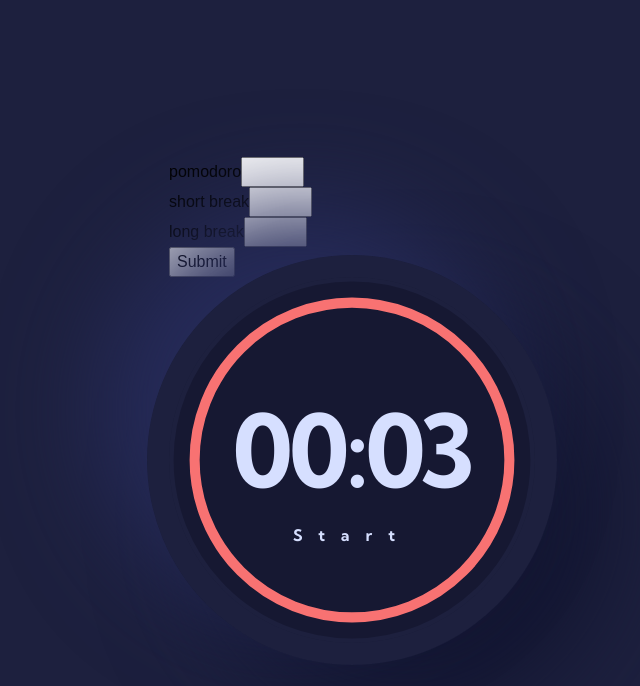
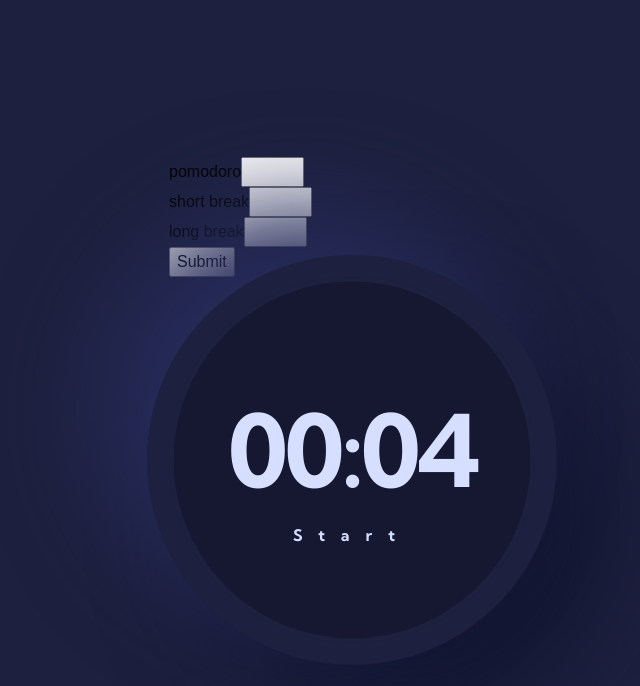
Before and after one commit to MarcinFiuk/Pomodoro, a React (Create React App) app: page / in a window 1280 px wide. Shown: the top 686 px of the page, without its empty margins (288-928 px from the left). Built offline with nearby package versions, Linux system fonts and the light colour scheme.

Commit message:
Alex's version of circlar progress bar

```diff
--- a/src/components/ProgressBar/ProgressBar.js
+++ b/src/components/ProgressBar/ProgressBar.js
@@ -1,38 +1,20 @@
-import React, { useEffect, useState, useRef } from 'react';
+import React from 'react';
 import styled from 'styled-components';
 import { theme } from './../styles/theme';
-import { useSpring, animated } from 'react-spring';
 
 function ProgressBar(props) {
-    const { children, pause, animationTime, reset } = props;
-    const pathRef = useRef();
+    const { children, pause, timerEnd, timer, reset } = props;
+    const strokeDasharray = 283;
 
-    const [resetAnimation, setResetAnimation] = useState(false);
+    const animation = {
+        strokeDasharray,
+        strokeDashoffset: (timer * strokeDasharray) / timerEnd,
+    };
 
-    const durationTime = animationTime * 1000;
-
-    const animationParameters = useSpring({
-        to: { strokeDashoffset: 283 },
-        from: { strokeDashoffset: 0 },
-        config: { duration: durationTime },
-        reset: resetAnimation,
-        pause: pause,
-        delay: 500,
-        onRest: () => setResetAnimation(true),
-    });
-
-    useEffect(() => {
-        setResetAnimation(true);
-        pathRef.current.style.strokeDashoffset = 0;
-
-        const intervalID = setInterval(() => setResetAnimation(false), 100);
-
-        return () => clearInterval(intervalID);
-    }, [reset]);
-
-    useEffect(() => {
-        setResetAnimation(false);
-    }, [animationTime]);
+    if (timer === timerEnd) {
+        // We don't want to animate the progress bar going backwards from 283 to 0
+        animation.transition = "none";
+    }
 
     return (
         <Container>
@@ -40,10 +22,8 @@ function ProgressBar(props) {
                 <GContainer>
                     <Circle cx='50' cy='50' r='50' />
                     <Path
-                        ref={pathRef}
-                        d=' M
-                        50, 50 m -43, 0 a 43,43 0 1,0 86,0 a 43,43 0 1,0 -86,0 '
-                        style={animationParameters}
+                        d="M 50, 50 m -43, 0 a 43,43 0 1,0 86,0 a 43,43 0 1,0 -86,0"
+                        style={animation}
                     />
                 </GContainer>
             </SvgElement>
@@ -96,7 +76,7 @@ const Circle = styled.circle.attrs(({ cx, cy, r }) => ({
     fill: ${theme.color.backgroundSecondary};
 `;
 
-const Path = styled(animated.path).attrs(({ d }) => ({
+const Path = styled.path.attrs(({ d }) => ({
     d,
 }))`
     stroke-width: 2.75px;
@@ -108,6 +88,7 @@ const Path = styled(animated.path).attrs(({ d }) => ({
     color: ${theme.color.decorationFirst};
     stroke-dasharray: 283;
     stroke-dashoffset: 0;
+    transition: stroke-dashoffset 1s linear;
 `;
 
 export default ProgressBar;
--- a/src/components/Timer/Timer.js
+++ b/src/components/Timer/Timer.js
@@ -7,9 +7,9 @@ import TimerInput from './../Input/TimerInput';
 import ProgressBar from './../ProgressBar/ProgressBar';
 
 const Timer = () => {
-    const [pomodoro, setPomodoro] = useState(3);
-    const [shortBreak, setShortBreak] = useState(2);
-    const [longBreak, setLongBreak] = useState(20);
+    const [pomodoro, setPomodoro] = useState(4);
+    const [shortBreak, setShortBreak] = useState(4);
+    const [longBreak, setLongBreak] = useState(4);
     const [reset, setReset] = useState(false);
 
     const { timer, timerTime, isRunning, setIsRunning } = useTimer(
@@ -51,7 +51,7 @@ const Timer = () => {
                 <button type='submit'>Submit</button>
             </form>
             <ProgressBar
-                animationTime={timerTime}
+                timerEnd={timerTime}
                 reset={reset}
                 pause={!isRunning}
                 timer={timer}
--- a/src/hooks/useTimer.js
+++ b/src/hooks/useTimer.js
@@ -25,10 +25,13 @@ function useTimer(pomodoro, shortBreak, longBreak) {
         setIsRunning(false);
     }, [pomodoro, shortBreak, longBreak]);
 
+    const precision = 1; // In seconds
+    const precisionInMs = precision * 1000;
+
     useInterval(
         () => {
             if (timer > 0) {
-                return setTimer((prevTimer) => prevTimer - 0.5);
+                return setTimer((prevTimer) => prevTimer - precision);
             }
 
             const newIndex = index === intervalOrder.length - 1 ? 0 : index + 1;
@@ -37,7 +40,7 @@ function useTimer(pomodoro, shortBreak, longBreak) {
             setTimer(intervalOrder[newIndex]);
             setTimerTime(intervalOrder[newIndex]);
         },
-        isRunning ? 500 : null
+        isRunning ? precisionInMs : null
     );
 
     return { timer, timerTime, isRunning, setIsRunning };
```
Also changed, not shown: 1 other file (tests, documents, lock files or other folders).
